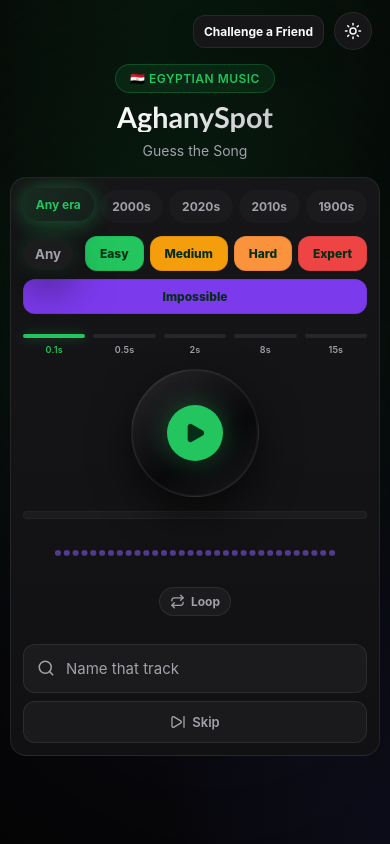
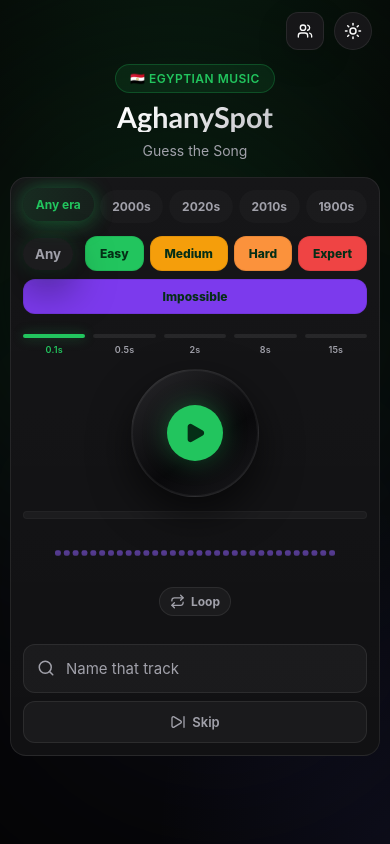
Before and after one commit to omarreldeeb/AghanySpot, a React (Vite) app: page / in a window 390 px wide. Built offline with nearby package versions, Linux system fonts and the light colour scheme.

Commit message:
Fix challenge screen and mobile action

```diff
--- a/src/App.css
+++ b/src/App.css
@@ -398,8 +398,14 @@
   }
 
   .challenge-header-btn {
+    width: 38px;
+    height: 38px;
     padding: 8px 10px;
     font-size: 12px;
+  }
+
+  .challenge-header-btn span {
+    display: none;
   }
 
   .theme-toggle {
@@ -1329,6 +1335,7 @@
 .toast--hidden {
   opacity: 0;
   transform: translateY(-8px);
+  pointer-events: none;
 }
 .toast__body {
   font-size: 13px;
--- a/src/App.jsx
+++ b/src/App.jsx
@@ -1,5 +1,5 @@
 import { useState, useEffect, useCallback, useMemo, useRef } from 'react';
-import { Moon, Sun } from 'lucide-react';
+import { Moon, Sun, Users } from 'lucide-react';
 import { EGYPTIAN_SONGS, CLIP_DURATIONS } from './data/songs';
 import { useAudioPlayer } from './hooks/useAudioPlayer';
 import ClipProgress from './components/ClipProgress';
@@ -237,6 +237,18 @@
   }, [activePool.length, songIndex]);
 
   const currentSong = activePool[songIndex] || EGYPTIAN_SONGS[0];
+
+  const challengeSongMap = useMemo(
+    () => Object.fromEntries(EGYPTIAN_SONGS.map((song) => [song.id, song])),
+    [],
+  );
+
+  const challengeActiveSongList = useMemo(() => {
+    if (!is1v1Mode || challengeQueue.length === 0) return [];
+    return challengeQueue.map((songId) => challengeSongMap[songId]).filter(Boolean);
+  }, [challengeQueue, challengeSongMap, is1v1Mode]);
+
+  const challengeCurrentSong = challengeActiveSongList[challengeRoundIndex] || currentSong;
 
   useEffect(() => {
     setAccent((previous) => {
@@ -576,18 +588,7 @@
     return ['Any era', ...Array.from(set)];
   }, []);
 
-  const challengeSongMap = useMemo(
-    () => Object.fromEntries(EGYPTIAN_SONGS.map((song) => [song.id, song])),
-    [],
-  );
-
-  const challengeActiveSongList = useMemo(() => {
-    if (!is1v1Mode || challengeQueue.length === 0) return [];
-    return challengeQueue.map((songId) => challengeSongMap[songId]).filter(Boolean);
-  }, [challengeQueue, challengeSongMap, is1v1Mode]);
-
   const showStandardControls = !is1v1Mode && !challengeSummary;
-  const challengeCurrentSong = challengeActiveSongList[challengeRoundIndex] || currentSong;
 
   const shareChallengeLink = useCallback(() => {
     if (!challengeConfig) return;
@@ -806,12 +807,15 @@
                 <button
                   type="button"
                   className="challenge-header-btn"
+                  aria-label="Challenge a friend"
+                  title="Challenge a friend"
                   onClick={() => {
                     playUiClick();
                     openChallengeModal();
                   }}
                 >
-                  {challengeButtonLabel}
+                  <Users size={18} aria-hidden="true" />
+                  <span>{challengeButtonLabel}</span>
                 </button>
 
                 <button
```
